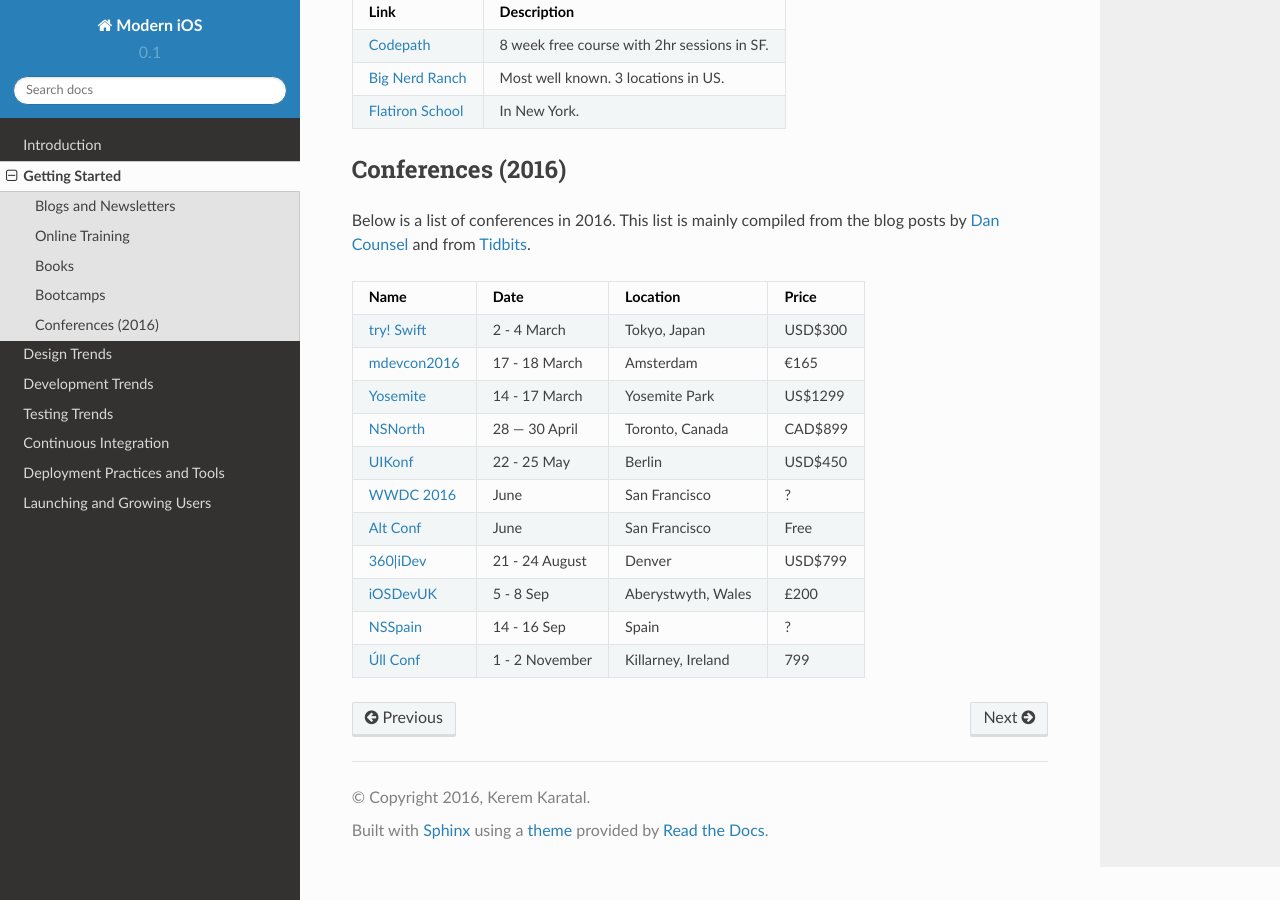
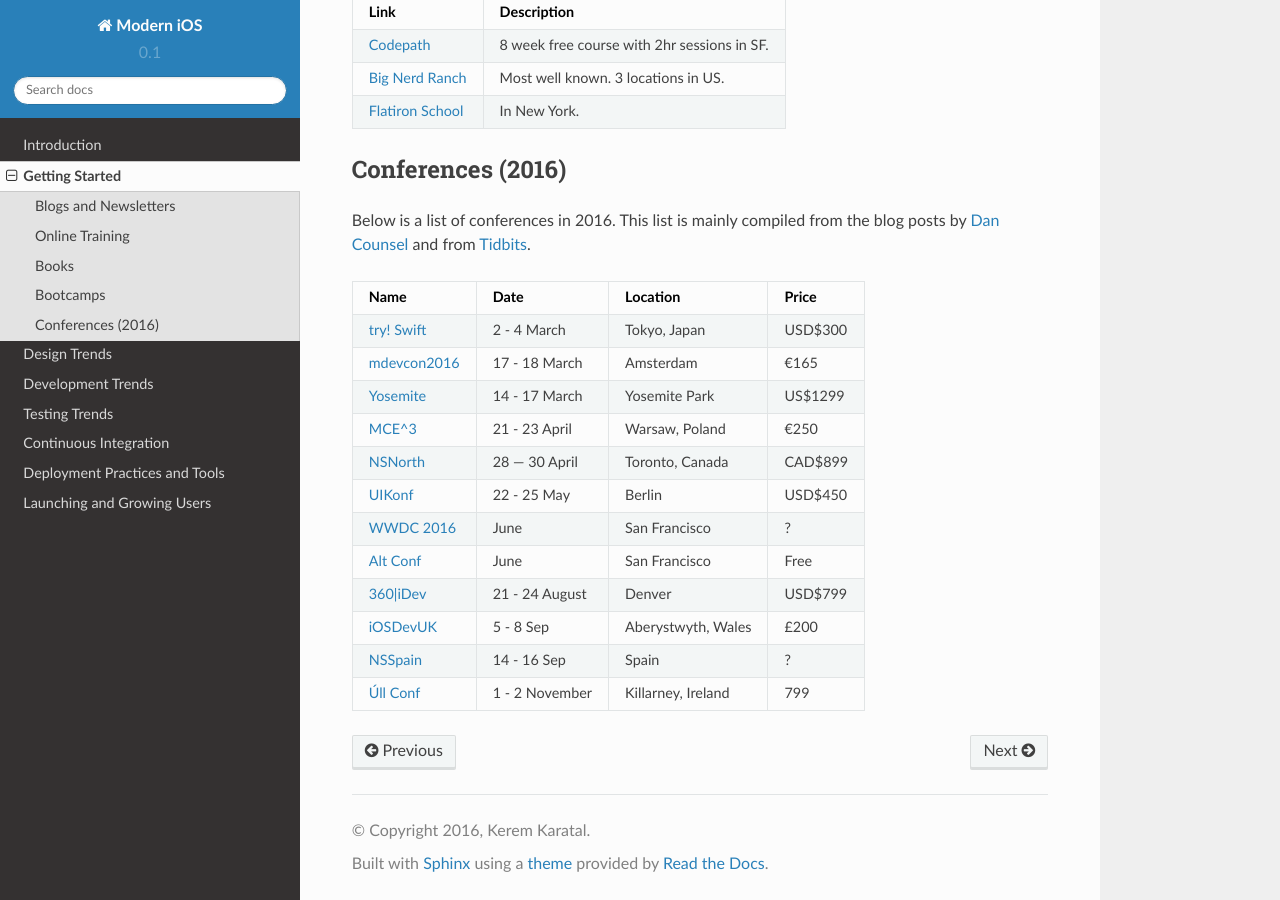
Before and after one commit to ModerniOS/modernios_rtd, a Sphinx documentation site: the page built from source/getting_started.rst, in a window 1280 px wide and 900 px high, scrolled down 1738 px. Built offline with Sphinx 7.4.7 and the Read the Docs theme 2.0.0, drawn with Linux system fonts in a browser that asks for light colours.

Commit message:
Added a new conference

```diff
--- a/source/getting_started.rst
+++ b/source/getting_started.rst
@@ -114,6 +114,7 @@ Name                Date                 Location            Price
 `try! Swift`_       2 - 4 March          Tokyo, Japan        USD$300
 `mdevcon2016`_      17 - 18 March        Amsterdam           €165
 `Yosemite`_         14 - 17 March        Yosemite Park       US$1299
+`MCE^3`_            21 - 23 April        Warsaw, Poland      €250
 `NSNorth`_          28 — 30 April        Toronto, Canada     CAD$899
 `UIKonf`_           22 - 25 May          Berlin              USD$450
 `WWDC 2016`_        June                 San Francisco       ?
@@ -131,6 +132,7 @@ Name                Date                 Location            Price
 .. _Yosemite: http://cocoaconf.com/yosemite
 .. _mdevcon2016: http://mdevcon.com/
 .. _NSNorth: https://nsnorth.ca/
+.. _MCE^3: http://2016.mceconf.com/
 .. _iOSDevUK: http://www.iosdevuk.com/
 .. _UIKonf: http://www.uikonf.com/
 .. _NSSpain: http://nsspain.com/
```
